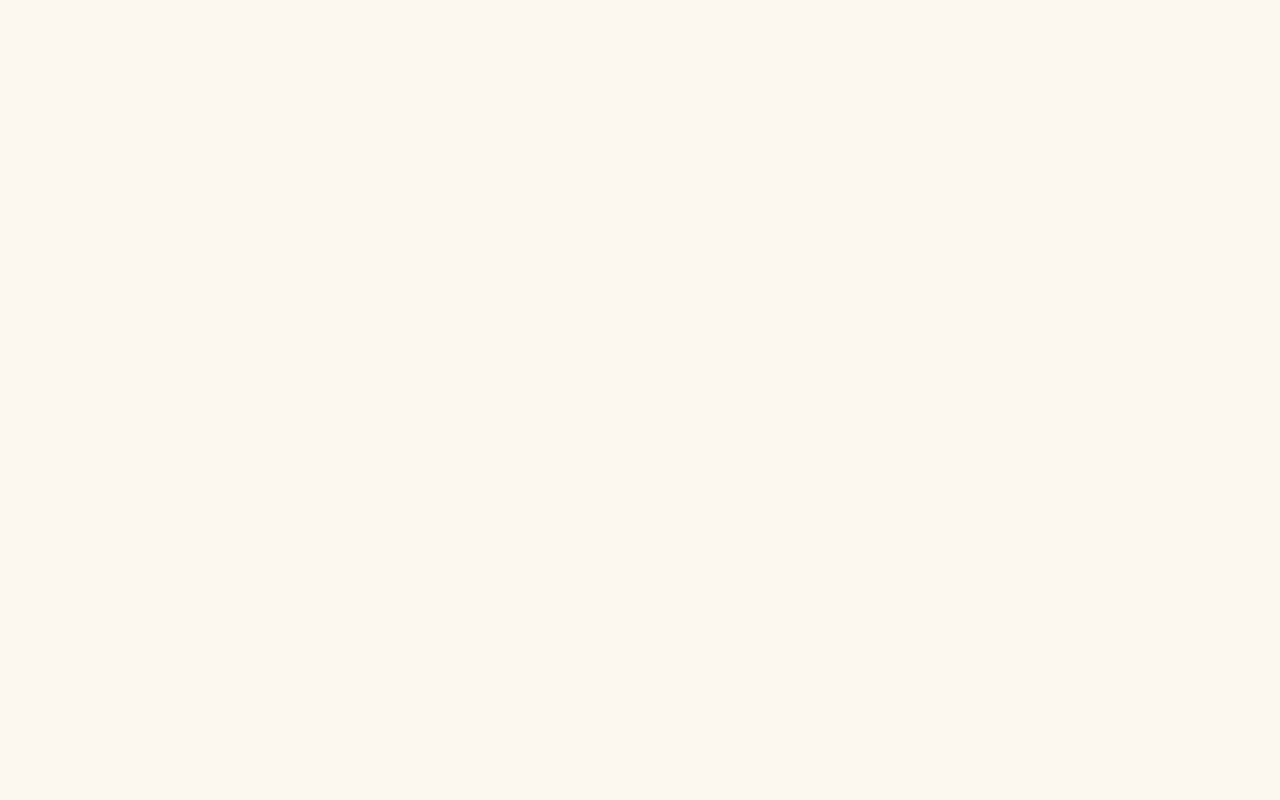
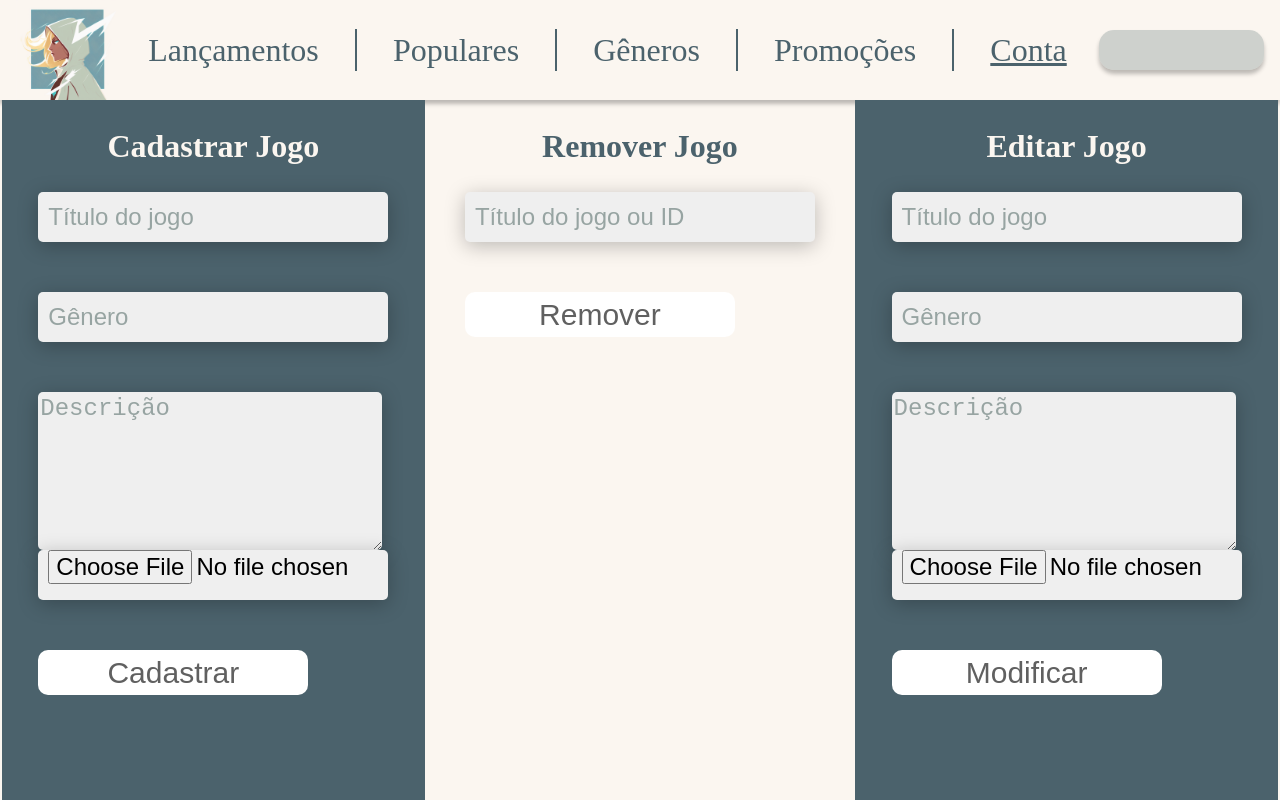
Before and after one commit to nathanassis/emakers-front-end, a React (Create React App) app: page /admin in a window 1280 px wide. Before the commit this address had no page. Built offline with nearby package versions, Linux system fonts and the light colour scheme.

Commit message:
feat(admin): create page

```diff
--- a/src/components/navbar/index.tsx
+++ b/src/components/navbar/index.tsx
@@ -16,7 +16,7 @@ function Navbar() {
                 <hr className="vl"></hr>
                 <a className="nav-link">Promoções</a>
                 <hr className="vl"></hr>
-                <a className="nav-link">Conta</a>
+                <a className="nav-link" href="/user">Conta</a>
                 <Form>
                     <Input
                         name="search"
--- /dev/null
+++ b/src/pages/admin/index.css
@@ -0,0 +1,35 @@
+.container-admin {
+    width: 33%;
+    flex-direction: column;
+    align-items: center;
+}
+
+.container-admin>form>input {
+    width: 340px;
+    height: 50px;
+}
+
+textarea {
+    width: 340px;
+    height: 154px;
+    border-radius: 5px;
+    background-color: #EFEFEF;
+    box-shadow: 0px 4px 20px rgba(0, 0, 0, 0.25);
+    border: 0;
+}
+
+.container-admin-title {
+    font-family: 'Montserrat';
+    font-style: normal;
+    font-weight: 600;
+    font-size: 32px;
+    line-height: 39px;
+}
+
+.invert-color {
+    background-color: #4B626C;
+}
+
+.invert-color>h1 {
+    color: #FBF6F0;
+}
--- /dev/null
+++ b/src/pages/admin/index.tsx
@@ -0,0 +1,46 @@
+import Button from "../../components/button";
+import Container from "../../components/container";
+import Form from "../../components/form";
+import Input from "../../components/input";
+import Navbar from "../../components/navbar";
+import Section from "../../components/section";
+import "./index.css";
+
+function Admin() {
+    return (
+        <>
+            <Navbar />
+            <Section style={{ height: "calc(100% - 100px)" }}>
+                <Container classes="container-admin invert-color">
+                    <h1 className="container-admin-title">Cadastrar Jogo</h1>
+                    <Form>
+                        <Input type="text" name="new-title" placeholder="Título do jogo" />
+                        <Input type="text" name="new-gender" placeholder="Gênero" />
+                        <textarea name="new-desc" placeholder="Descrição"></textarea>
+                        <Input type="file" name="new-image" />
+                        <Button type="submit" name="new-submit">Cadastrar</Button>
+                    </Form>
+                </Container>
+                <Container classes="container-admin">
+                    <h1 className="container-admin-title">Remover Jogo</h1>
+                    <Form>
+                        <Input type="text" name="remove-title" placeholder="Título do jogo ou ID" />
+                        <Button type="submit" name="remove-submit">Remover</Button>
+                    </Form>
+                </Container>
+                <Container classes="container-admin invert-color">
+                    <h1 className="container-admin-title">Editar Jogo</h1>
+                    <Form>
+                        <Input type="text" name="edit-title" placeholder="Título do jogo" />
+                        <Input type="text" name="edit-gender" placeholder="Gênero" />
+                        <textarea name="edit-desc" placeholder="Descrição"></textarea>
+                        <Input type="file" name="edit-image" />
+                        <Button type="submit" name="edit-submit">Modificar</Button>
+                    </Form>
+                </Container>
+            </Section>
+        </>
+    );
+}
+
+export default Admin;
--- a/src/pages/user/index.tsx
+++ b/src/pages/user/index.tsx
@@ -16,7 +16,7 @@ function User() {
                         <p className="container-user-text">Seu CPF é 123.456.789-00</p>
                         <a href="#">Alterar Dados</a>
                         <a href="#">Excluir Conta</a>
-                        <a href="#">Tela do admin</a>
+                        <a href="/admin">Tela do admin</a>
                     </Container>
                 </Container>
                 <Container classes="container-games">
--- a/src/routes.tsx
+++ b/src/routes.tsx
@@ -1,4 +1,5 @@
 import { BrowserRouter, Routes, Route } from "react-router-dom";
+import Admin from "./pages/admin";
 import ForgotPassword from "./pages/credential/forgot-password";
 import Login from "./pages/credential/login";
 import Register from "./pages/credential/register";
@@ -13,6 +14,7 @@ function AppRoutes() {
                 <Route path="/register" element={<Register />}></Route>
                 <Route path="/forgot_password" element={<ForgotPassword />}></Route>
                 <Route path="/user" element={<User />}></Route>
+                <Route path="/admin" element={<Admin />}></Route>
             </Routes>
         </BrowserRouter>
     );
```
